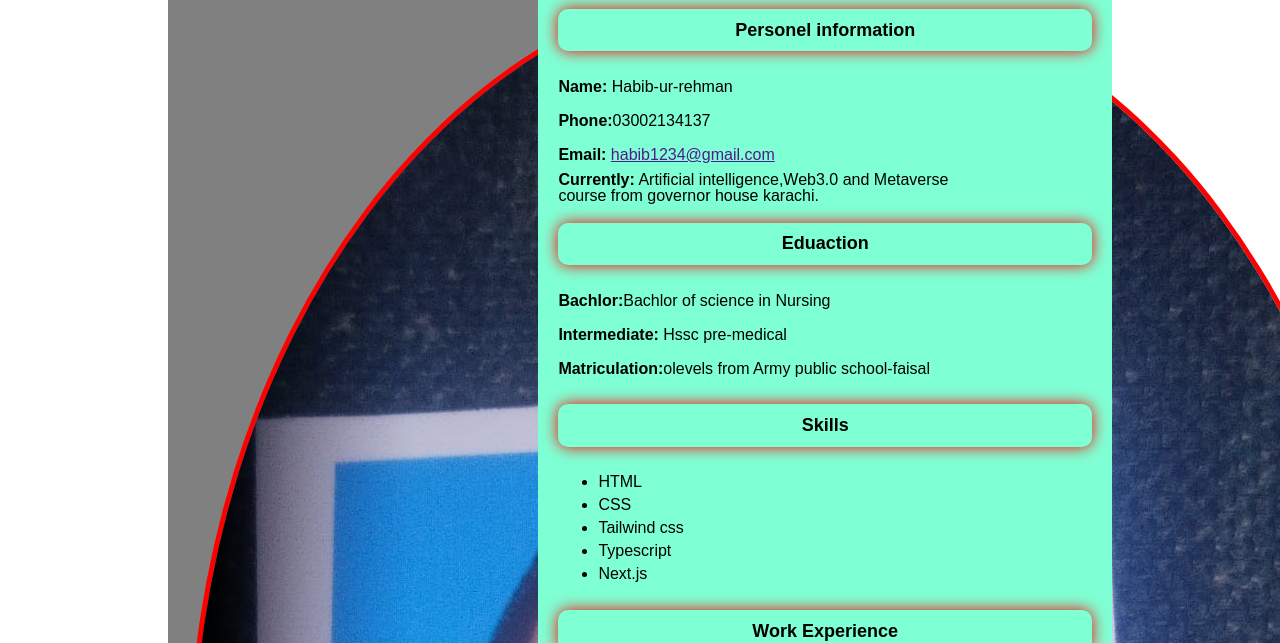
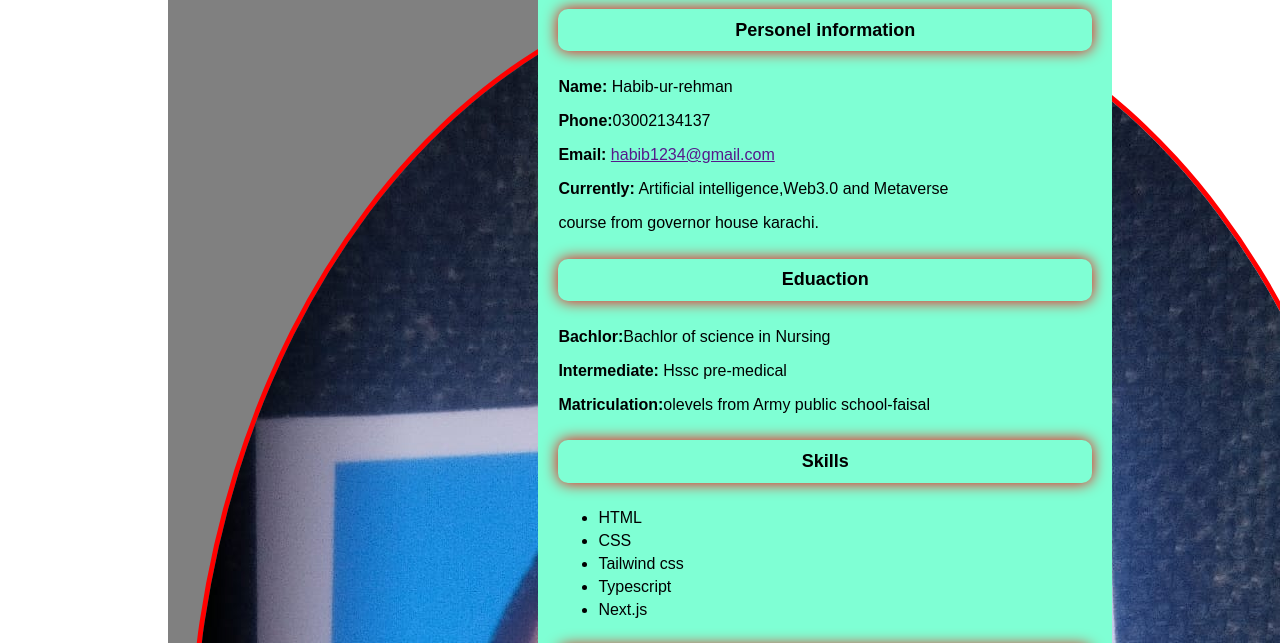
Before and after one commit to HABIB-UR/resume, a website: page index.html in a window 1280 px wide. Shown: the part 129-772 px from the top of the page. Drawn offline with Linux system fonts and the light colour scheme.

Commit message:
resume page

```diff
--- a/style.css
+++ b/style.css
@@ -79,13 +79,7 @@ button{
 button:hover{
     background-color: red;
 }
-.ai{
-    line-height: 0px;
 
-}
-.email{
-
-}
 .habib{
     width:80%;
     background-color: bisque;
```
